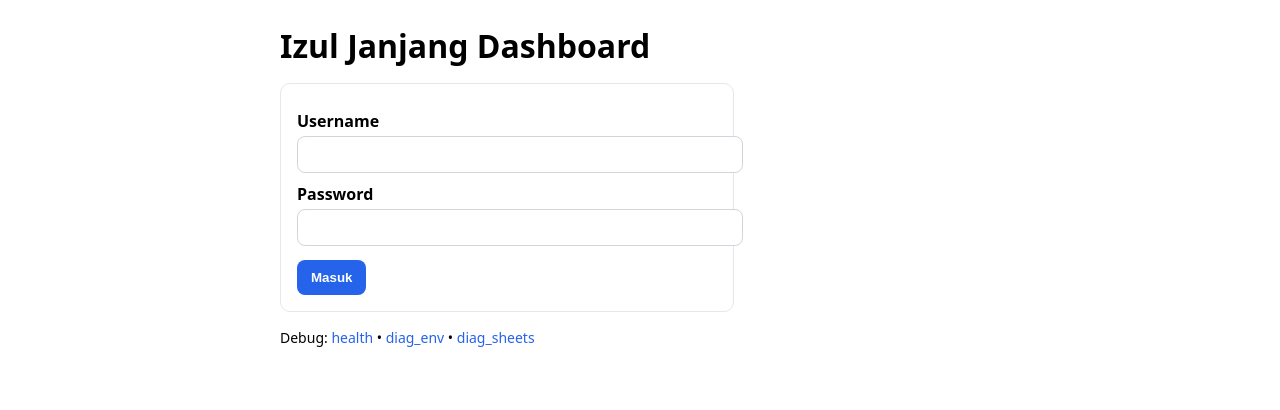
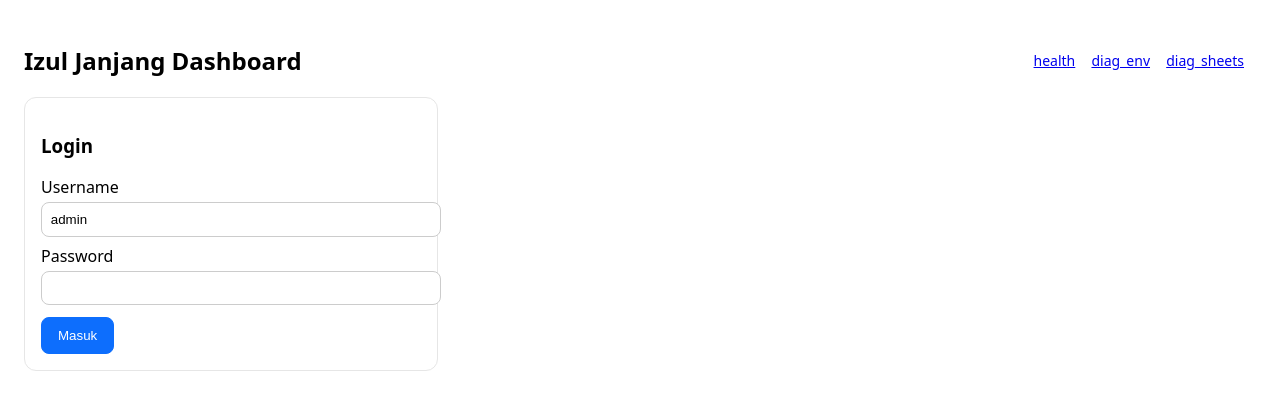
Before and after one commit to lishaaaaa/izul-panen-dashboard, a Flask app: page /login in a window 1280 px wide. Shown: the top 410 px of the page. Run offline with Flask 3, Linux system fonts and the light colour scheme.

Commit message:
Update login.html

```diff
--- a/templates/login.html
+++ b/templates/login.html
@@ -2,46 +2,45 @@
 <html lang="id">
 <head>
   <meta charset="utf-8">
-  <title>{{ title }}</title>
+  <title>{{ title or "Izul Janjang Dashboard" }}</title>
   <meta name="viewport" content="width=device-width, initial-scale=1">
   <style>
-    body { font-family: system-ui, Arial, sans-serif; margin: 24px; }
-    .wrap { max-width: 720px; margin: 0 auto; }
-    h1 { margin: 0 0 16px }
-    .card { border: 1px solid #e5e7eb; border-radius: 10px; padding: 16px; background: #fff; max-width: 420px; }
-    label { display:block; margin: 10px 0 4px; font-weight:600; }
-    input { width:100%; padding:10px 12px; border:1px solid #d1d5db; border-radius:8px; }
-    button { margin-top: 14px; padding:10px 14px; border:0; border-radius: 8px; background:#2563eb; color:#fff; font-weight:600; cursor:pointer; }
-    .err { color:#b91c1c; margin: 10px 0; }
-    .nav { margin-top: 16px; font-size: 14px; }
-    a { color:#2563eb; text-decoration:none }
-    a:hover { text-decoration:underline }
+    body{font-family:system-ui, Arial, sans-serif; margin:24px;}
+    .topbar{display:flex;justify-content:space-between;align-items:center;}
+    .card{border:1px solid #e6e6e6;border-radius:12px;padding:16px;max-width:380px;}
+    .btn{padding:.6rem 1rem;border-radius:8px;border:1px solid #ccc;background:#f7f7f7;cursor:pointer}
+    .btn-primary{background:#0d6efd;border-color:#0d6efd;color:#fff}
+    .err{background:#fff3cd;border:1px solid #ffeeba;padding:10px;border-radius:8px;margin-bottom:12px;}
+    label{display:block;margin:.5rem 0 .25rem;}
+    input[type=text],input[type=password]{width:100%;padding:.55rem;border:1px solid #ccc;border-radius:8px;}
+    .links a{margin-right:12px; font-size:14px;}
   </style>
 </head>
 <body>
-  <div class="wrap">
-    <h1>{{ title }}</h1>
+  <div class="topbar">
+    <h2>{{ title or "Izul Janjang Dashboard" }}</h2>
+    <div class="links">
+      <a href="{{ url_for('health') }}">health</a>
+      <a href="{{ url_for('diag_env') }}">diag_env</a>
+      <a href="{{ url_for('diag_sheets') }}">diag_sheets</a>
+    </div>
+  </div>
 
   {% if error %}
     <div class="err">{{ error }}</div>
   {% endif %}
 
   <div class="card">
-      <form method="post" action="/login">
-        <input type="hidden" name="next" value="{{ request.args.get('next','') }}">
+    <h3>Login</h3>
+    <form method="post" action="{{ url_for('login', next=request.args.get('next')) }}">
       <label>Username</label>
-        <input name="username" autocomplete="username" required>
-
+      <input type="text" name="username" value="admin" autocomplete="username">
       <label>Password</label>
-        <input name="password" type="password" autocomplete="current-password" required>
-
-        <button type="submit">Masuk</button>
+      <input type="password" name="password" value="" autocomplete="current-password">
+      <div style="margin-top:12px;">
+        <button class="btn btn-primary" type="submit">Masuk</button>
+      </div>
     </form>
-    </div>
-
-    <div class="nav">
-      Debug: <a href="/health">health</a> • <a href="/diag_env">diag_env</a> • <a href="/diag_sheets">diag_sheets</a>
-    </div>
   </div>
 </body>
 </html>
```
Lines whose indentation alone changed are shown as unchanged.
